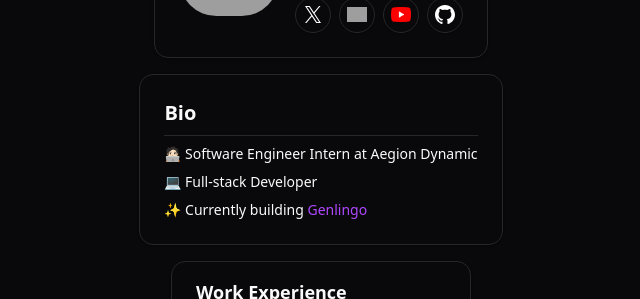
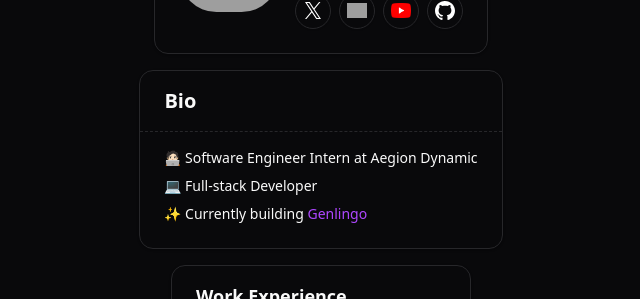
Before and after one commit to CharanMN7/charanmn7.github.io, a Next.js app: page / in a window 1280 px wide. Shown: the part 194-493 px from the top of the page, without its empty margins (319-959 px from the left). Built offline with nearby package versions, Linux system fonts and the light colour scheme; grey boxes are pictures that could not be loaded.

Commit message:
Refactor BioCard component to enhance layout with CardHeader and improved spacing

```diff
--- a/components/cards/bio.tsx
+++ b/components/cards/bio.tsx
@@ -1,13 +1,12 @@
-import { Separator } from "../ui/separator";
-import { Card, CardContent } from "../ui/card";
+import { Card, CardContent, CardHeader } from "../ui/card";
 import Link from "next/link";
 
 export default function BioCard() {
   return (
-    <Card>
+    <Card className="gap-4 pt-4">
+      <CardHeader className="text-xl font-semibold">Bio</CardHeader>
+      <div className="w-full border-t border-dashed" />
       <CardContent className="space-y-2">
-        <h2 className="text-xl font-semibold">Bio</h2>
-        <Separator />
         <ul className="text-sm space-y-2">
           <li>🧑🏻‍💻 Software Engineer Intern at {""}
             <Link href="https://www.aegiondynamic.com/" className="hover:underline" target="_blank">Aegion Dynamic</Link>
```
